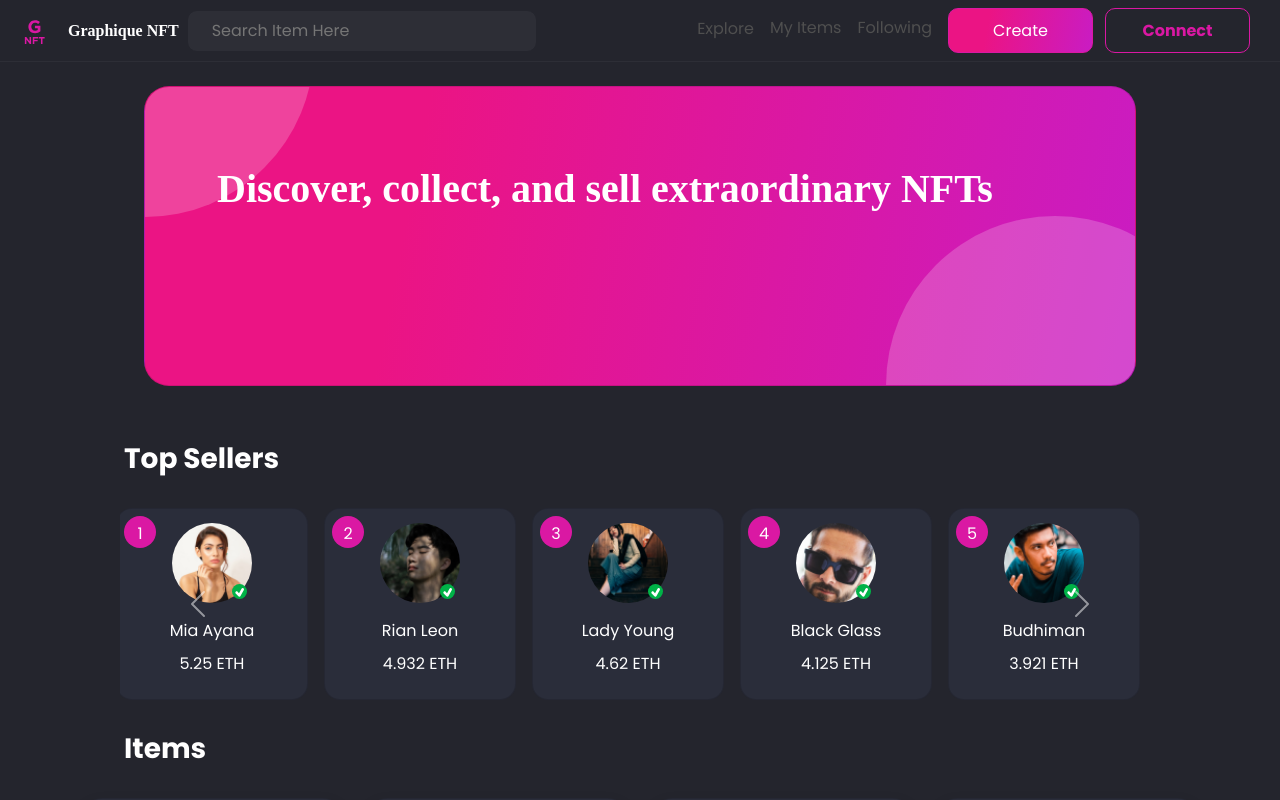
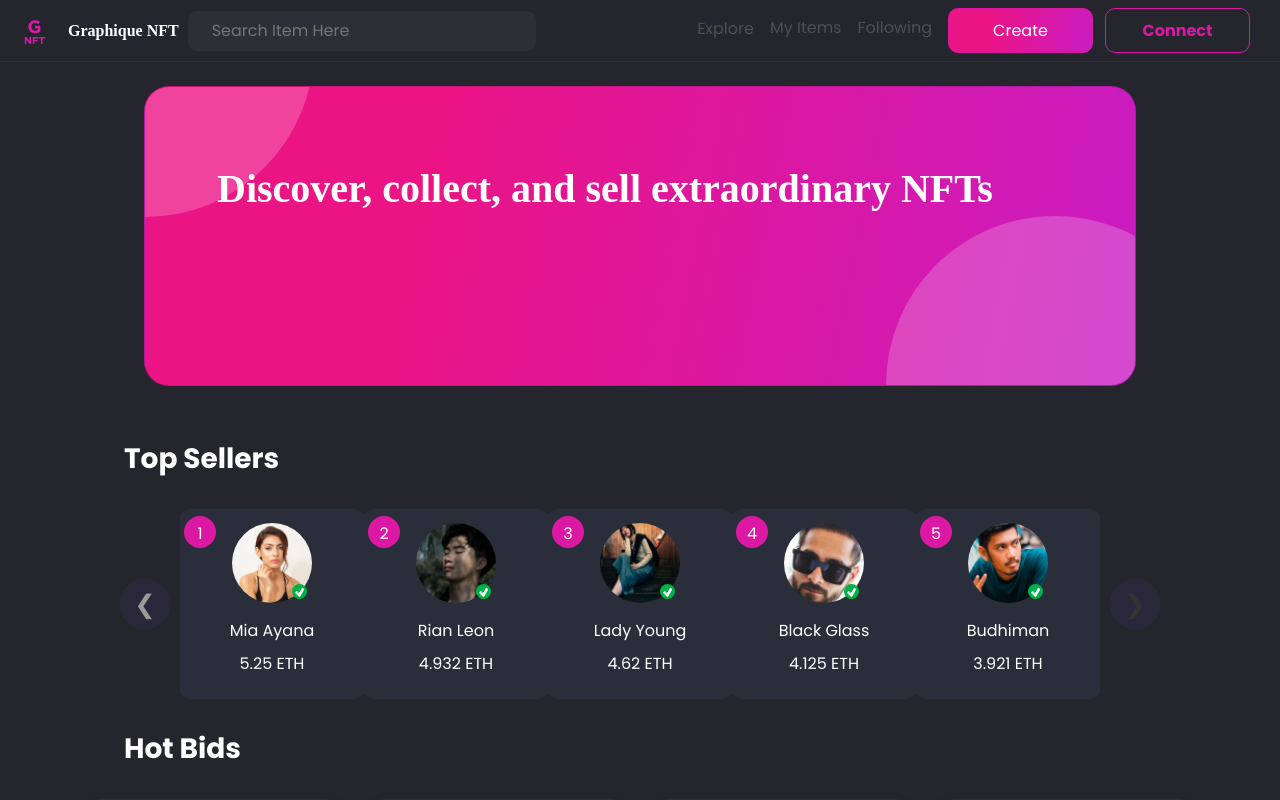
Before and after one commit to roshie/graphique-nft, a React (Create React App) app: page / in a window 1280 px wide. Shown: the top 800 px of the page. Built offline with nearby package versions, Linux system fonts and the light colour scheme; a web font is replaced by a local one.

Commit message:
Carousel

```diff
--- a/package.json
+++ b/package.json
@@ -11,6 +11,7 @@
     "react": "^17.0.2",
     "react-bootstrap": "^2.2.0",
     "react-dom": "^17.0.2",
+    "react-elastic-carousel": "^0.11.5",
     "react-icons": "^4.3.1",
     "react-router-dom": "^6.2.1",
     "react-scripts": "^5.0.0",
--- a/src/components/NavBar.jsx
+++ b/src/components/NavBar.jsx
@@ -34,7 +34,7 @@ export default function NavBar({ theme }) {
             <input
               type="text"
               className="my-auto mx-2 p-2 ps-4 w-md-100"
-            placeHolder="Search Item Here"
+              placeholder="Search Item Here"
               style={{
                 border: `1px solid ${theme.theme.formBorder}`,
                 maxWidth: "500px",
--- a/src/components/SliderCards.jsx
+++ b/src/components/SliderCards.jsx
@@ -1,11 +1,12 @@
 import React from "react";
-import Carousel from "react-bootstrap/Carousel";
+import Carousel from "react-elastic-carousel";
 import { TiTick } from "react-icons/ti";
 import person2 from "../assets/images/bulbul.png";
 import lady from "../assets/images/lady.png";
 import Rian from "../assets/images/Rian.png";
 import mia from "../assets/images/mia.png";
 import budiman from "../assets/images/budiman.png";
+import { BsArrowRightCircle, BsArrowLeftCircle } from "react-icons/bs";
 
 const data = [
   {
@@ -39,21 +40,37 @@ export default function SliderCards(theme) {
   return (
     <>
       <div className="container">
-        <Carousel indicators={false}>
-          <Carousel.Item>
-            <div className="row">
+        <Carousel
+          pagination={false}
+          nextIcon={
+            <BsArrowRightCircle
+              className="symbol"
+              style={{ color: theme.theme.text }}
+              size="1rem"
+            />
+          }
+          itemsToScroll={1}
+          prevIcon={
+            <BsArrowLeftCircle
+              className="symbol"
+              style={{ color: theme.theme.text }}
+              size="1rem"
+            />
+          }
+          itemsToShow={5}
+        >
           {data &&
             data.map((list, index) => {
               return (
                 <div
-                      className="d-flex justify-content-center align-items-center card col-xs-2 col-md-4 mx-2"
-                      key={index - list.name}
+                  key={`${index}-${list.name}`}
                   style={{
                     backgroundColor: theme.theme.card,
                     width: "12rem",
                     height: "12rem",
                     borderRadius: "1rem",
                   }}
+                  className="d-flex justify-content-center align-items-center card col-xs-2 col-md-4 mx-2"
                 >
                   <div className="numberCircle p1-bold">{index + 1}</div>
                   <img
@@ -70,10 +87,7 @@ export default function SliderCards(theme) {
                     />
                   </div>
                   <div className="card-body">
-                        <h5
-                          className="p1-bold"
-                          style={{ color: theme.theme.text }}
-                        >
+                    <h5 className="p1-bold" style={{ color: theme.theme.text }}>
                       {list.name}
                     </h5>
                     <p
@@ -87,8 +101,48 @@ export default function SliderCards(theme) {
                 </div>
               );
             })}
+          {data &&
+            data.map((list, index) => {
+              return (
+                <div
+                  key={`${index}-${list.name}`}
+                  style={{
+                    backgroundColor: theme.theme.card,
+                    width: "12rem",
+                    height: "12rem",
+                    borderRadius: "1rem",
+                  }}
+                  className="d-flex justify-content-center align-items-center card col-xs-2 col-md-4 mx-2"
+                >
+                  <div className="numberCircle p1-bold">{index + 1}</div>
+                  <img
+                    src={list.image_url}
+                    alt="person1"
+                    className="rounded-circle mt-4"
+                    style={{ width: "5rem", height: "5rem" }}
+                  />
+                  <div className="status-circle">
+                    <TiTick
+                      className="symbol"
+                      style={{ color: theme.theme.text }}
+                      size="1rem"
+                    />
                   </div>
-          </Carousel.Item>
+                  <div className="card-body">
+                    <h5 className="p1-bold" style={{ color: theme.theme.text }}>
+                      {list.name}
+                    </h5>
+                    <p
+                      className="text-center"
+                      style={{ color: theme.theme.text }}
+                    >
+                      <span className="p1-bold">{list.price}</span>{" "}
+                      <span className="p1-regular">ETH</span>
+                    </p>
+                  </div>
+                </div>
+              );
+            })}
         </Carousel>
       </div>
     </>
--- a/src/pages/Home.jsx
+++ b/src/pages/Home.jsx
@@ -1,6 +1,7 @@
 import "../assets/css/Home.css";
 import SliderCards from "../components/SliderCards";
 import HotBids from "../components/HotBids";
+import Check from "../components/CheckOutModal";
 import { Button } from "react-bootstrap";
 
 export default function Home(props) {
@@ -13,6 +14,7 @@ export default function Home(props) {
           </div>
         </div>
       </div>
+      <div className="my-3">{/* <Check  theme={props.theme} /> */}</div>
       <div className="align-items-left mx-5 px-5 py-2">
         <h1
           className="mt-3 mx-2 px-2 mb-4 text-left py-1"
@@ -22,12 +24,13 @@ export default function Home(props) {
         </h1>
         <SliderCards theme={props.theme} />
       </div>
+
       <div className="align-items-left mx-5 px-5">
         <h1
           className="mt-3 mx-2 px-2 mb-4 text-left py-1"
           style={{ fontSize: "22px", fontWeight: "600" }}
         >
-          Items
+          Hot Bids
         </h1>
       </div>
       <div className="my-3">
--- a/src/pages/Profile.jsx
+++ b/src/pages/Profile.jsx
@@ -45,7 +45,7 @@ export default function Profile(props, { theme }) {
             <input
               type="text"
               className="my-auto p-2 ms-2 w-100 rounded-1 align-items-start"
-              placeHolder="Search Item Here"
+              placeholder="Search Item Here"
               style={{
                 backgroundColor: props.theme.footer,
                 border: `1px solid ${props.theme.formBorder}`,
```
Also changed, not shown: 1 other file (tests, documents, lock files or other folders). Lines whose indentation alone changed are shown as unchanged.
